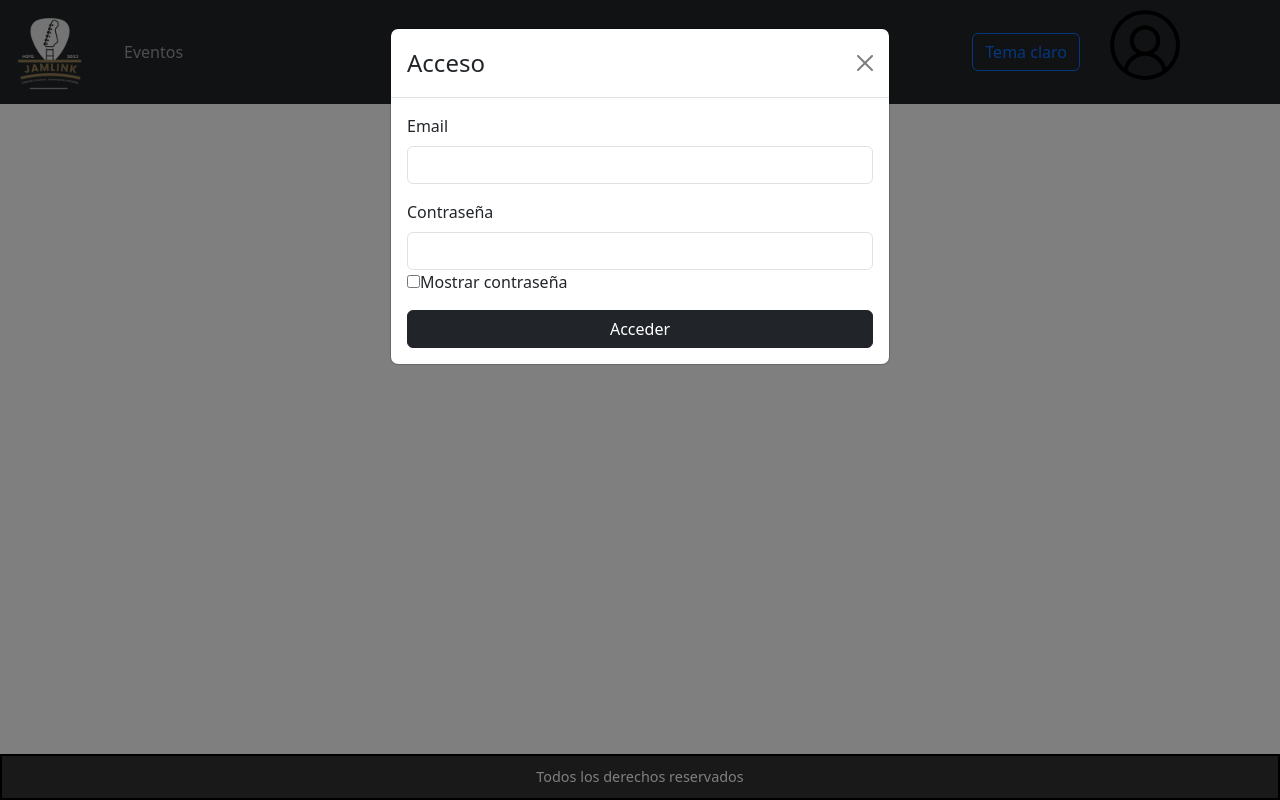
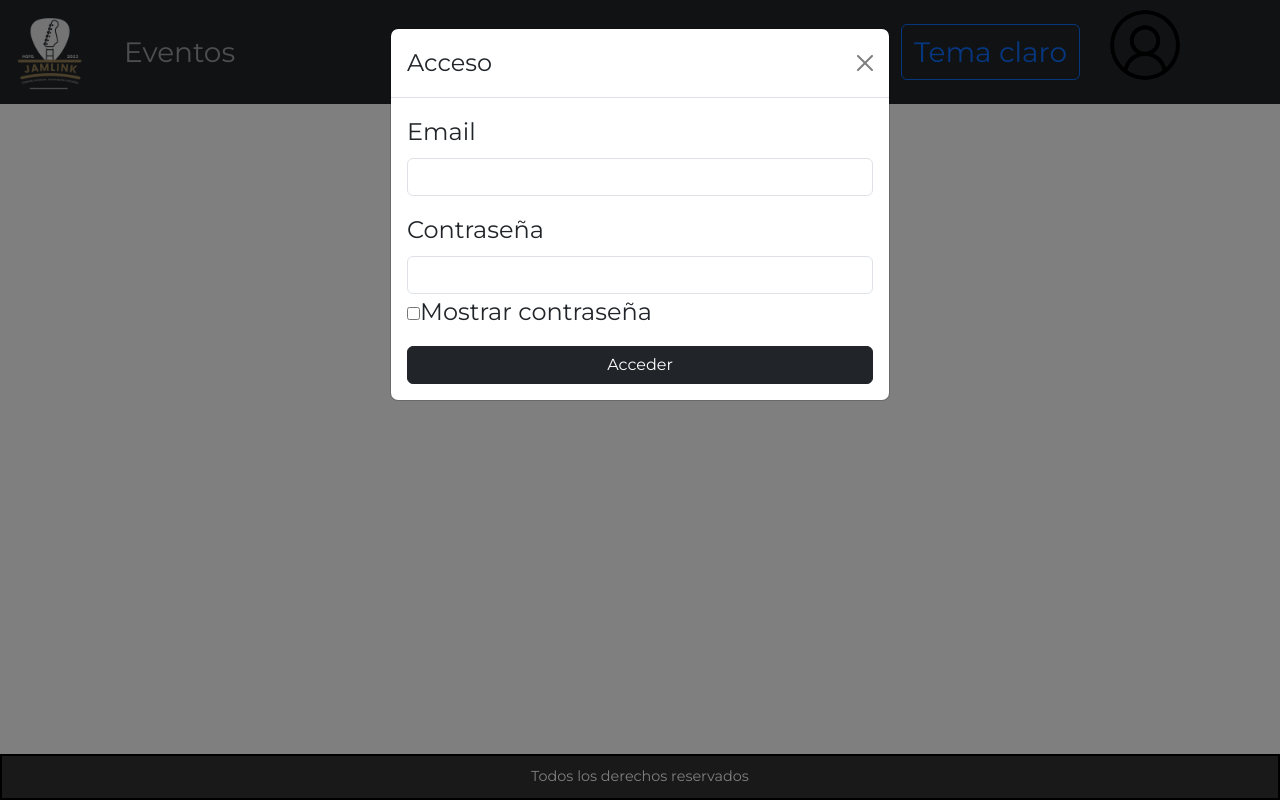
Before and after one commit to nachosanson6/JamLink-client, a React (Vite) app: page /events/details/1 in a window 1280 px wide. Built offline with nearby package versions, Linux system fonts and the light colour scheme.

Commit message:
version 4.7 dando estilos

```diff
--- a/index.html
+++ b/index.html
@@ -5,6 +5,7 @@
   <meta charset="UTF-8" />
   <link rel="icon" type="image/svg+xml" href="/vite.svg" />
   <meta name="viewport" content="width=device-width, initial-scale=1.0" />
+  <link href="https://fonts.googleapis.com/css2?family=Montserrat&display=swap" rel="stylesheet">
   <title>JamLink</title>
 </head>
 
--- a/src/App.css
+++ b/src/App.css
@@ -1,7 +1,7 @@
 body {
-    font-family: sans-serif;
+    font-family: 'Montserrat', cursive!important;
+    /* font-family: sans-serif; */
     font-weight: 100;
-
 }
 
 .dark {
--- a/src/App.jsx
+++ b/src/App.jsx
@@ -11,15 +11,16 @@ const App = () => {
 
   return (
 
-    <div className={`App ${theme}`}>
-
+    // <div className={`App ${theme}`}>
+      <>
       <Navigation />
 
       <AppRoutes />
 
       <Footer />
+      </>
 
-    </div >
+    // </div >
   )
 }
 
--- a/src/components/LoginForm/LoginForm.jsx
+++ b/src/components/LoginForm/LoginForm.jsx
@@ -43,12 +43,12 @@ const LoginForm = ({ fireFinalActions }) => {
 
         <Form onSubmit={handleSubmit}>
 
-            <Form.Group className="mb-3" controlId="email">
+            <Form.Group className="mb-3 fs-4" controlId="email">
                 <Form.Label>Email</Form.Label>
                 <Form.Control type="email" value={loginData.email} onChange={handleInputChange} name="email" />
             </Form.Group>
 
-            <Form.Group className="mb-3" controlId="password">
+            <Form.Group className="mb-3 fs-4" controlId="password">
                 <Form.Label>Contraseña</Form.Label>
                 <Form.Control type={type} value={loginData.password} onChange={handleInputChange} name="password" id="myInput" />
                 <input type="checkbox" onClick={handleToggle} />Mostrar contraseña
--- a/src/components/Navigation/Navigation.jsx
+++ b/src/components/Navigation/Navigation.jsx
@@ -47,7 +47,7 @@ const Navigation = () => {
             </Link>
           </Navbar.Brand>
 
-          <Nav className="me-auto">
+          <Nav className="me-auto fs-3">
             <Link to={"/events"} className="nav-link">
               Eventos
             </Link>
@@ -59,8 +59,8 @@ const Navigation = () => {
             )}
           </Nav>
           <div className="d-flex" style={{ marginRight: "30px" }}>
-            <Button variant="outline-primary" onClick={switchTheme}>
-              Tema {theme === "dark" ? "oscuro" : "claro"}
+            <Button variant="outline-primary" className="fs-3" onClick={switchTheme}>
+             Tema {theme === "dark" ? "oscuro" : "claro"}
             </Button>
           </div>
 
@@ -96,11 +96,11 @@ const Navigation = () => {
             >
               {!loggedUser && (
                 <>
-                  <Link to={"/signup"} className="nav-link">
+                  <Link to={"/signup"} className="nav-link fs-5" >
                     Registro
                   </Link>
                   <hr />
-                  <Button variant="dark" onClick={() => setShowModal(true)}>
+                  <Button variant="dark" className="fs-5" onClick={() => setShowModal(true)}>
                     Iniciar Sesión
                   </Button>
                 </>
@@ -110,12 +110,13 @@ const Navigation = () => {
                 <>
                   <Link
                     to={`/user/profile/${loggedUser._id}`}
-                    className="nav-link"
+                    className="nav-link fs-5"
                   >
                     Mi perfil{" "}
                   </Link>
                   <hr />
-                  <Link className="nav-link" onClick={logout}>
+                  <Link className="nav-link fs-5"
+                   onClick={logout}>
                     Cerrar sesión
                   </Link>
                 </>
@@ -127,7 +128,7 @@ const Navigation = () => {
 
       <Modal show={showModal} onHide={() => setShowModal(false)}>
         <Modal.Header closeButton>
-          <Modal.Title>Acceso</Modal.Title>
+          <Modal.Title className="fs-2">Acceso</Modal.Title>
         </Modal.Header>
         <Modal.Body>
           <LoginForm fireFinalActions={fireFinalActions} />
--- a/src/components/UserDetails/UserDetails.jsx
+++ b/src/components/UserDetails/UserDetails.jsx
@@ -52,7 +52,7 @@ const UserDetails = ({ userInformation }) => {
       </div>
       <hr />
 
-      {isCurrentUser && (
+      {(isCurrentUser || loggedUser.role === 'ADMIN') && (
         <>
           <Link to={`/user/edit/${userInformation.id}`}>
             <Button variant="outline-success">Editar</Button>{" "}
```
Also changed, not shown: src/services/auth.services.js (line endings or trailing spaces).
